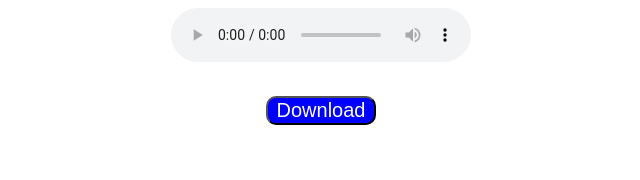
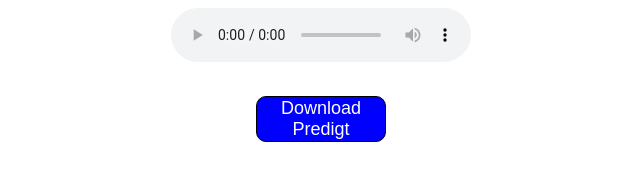
Before and after one commit to dyckdavid/mennonitengemeinde-audio, a plain HTML site: page index.html in a window 1280 px wide. Shown: the whole page, without its empty margins (319-959 px from the left). Drawn offline with Linux system fonts and the light colour scheme.

Commit message:
Some minor changes

```diff
--- a/index.html
+++ b/index.html
@@ -10,7 +10,7 @@
 <body>
     <div>
         <center>
-            <audio controls autoplay>
+            <audio controls>
   <source src="https://mennonitengemeinde.mx/predigten/zweitepredigt.ogg" type="audio/ogg">
   <source src="https://mennonitengemeinde.mx/predigten/zweitepredigt.mp3" type="audio/mpeg">
 Your browser does not support the audio element.
@@ -19,7 +19,7 @@ Your browser does not support the audio element.
     </div>
     <div>
         <center>
-            <a href="https://mennonitengemeinde.mx/predigten/zweitepredigt.mp3"><button class="download__button__home">Download</button></a>
+            <a href="https://mennonitengemeinde.mx/predigten/zweitepredigt.mp3"><button class="download__button__home">Download Predigt</button></a>
         </center>
     </div>
 </body>
--- a/style.css
+++ b/style.css
@@ -1,12 +1,13 @@
 .download__button__home {
     cursor: pointer;
-    width: 110px;
+    width: 130px;
     height: auto;
     background-color: blue;
     color: white;
-    font-size: 20px;
+    font-size: 18px;
     border-radius: 10px;
     margin-top: 30px;
     padding-left: 5px;
     padding-right: 5px;
+    border: 1px solid black;
 }
```
